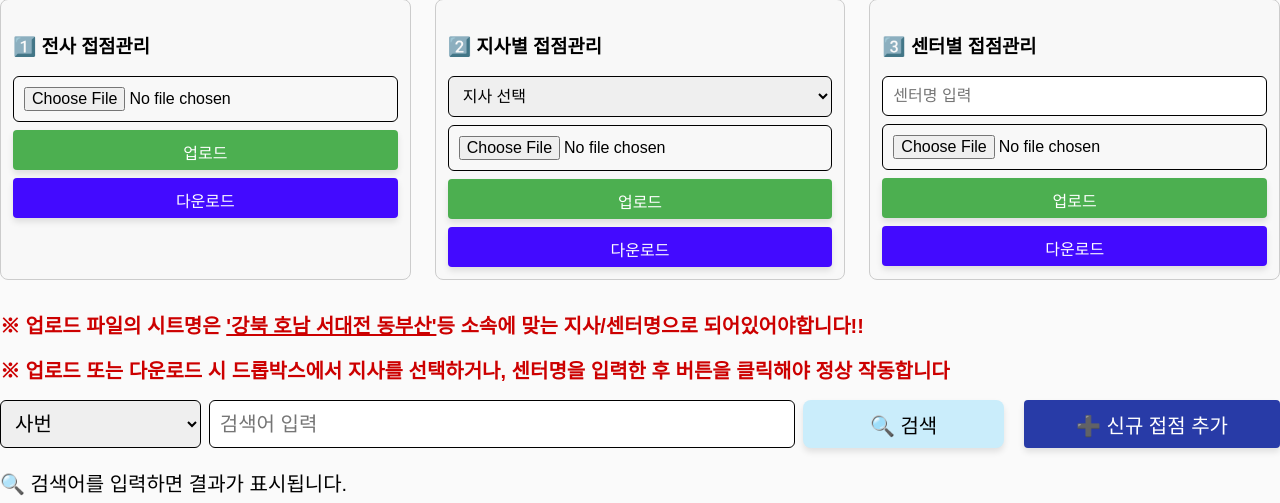
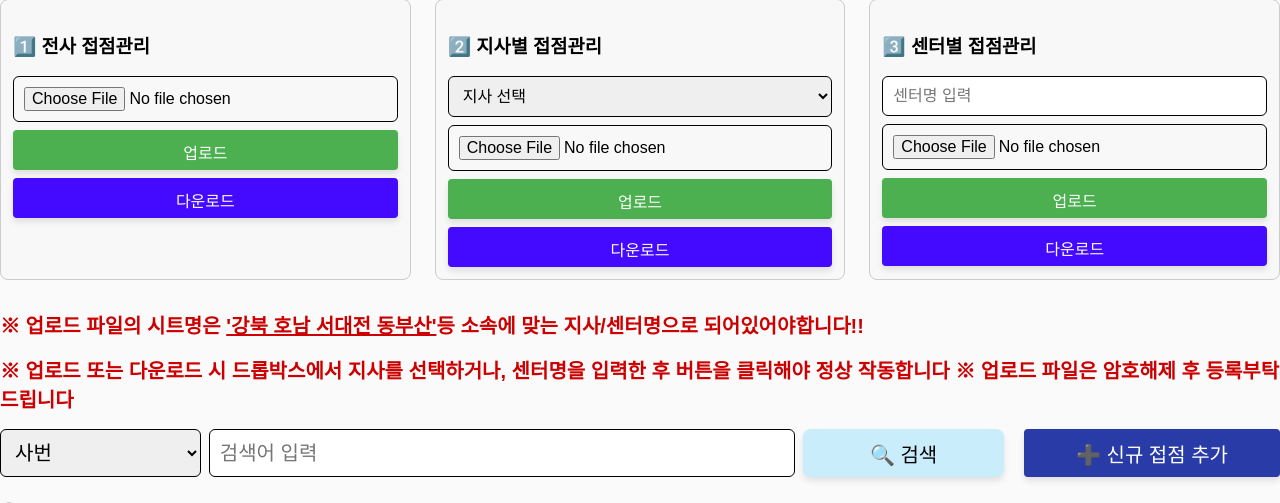
Before and after one commit to lim-taeyoung/yami, a FastAPI app: template templates/store.html in a window 1280 px wide. Shown: the part 134-637 px from the top of the page. Run offline with FastAPI, Linux system fonts and the light colour scheme; the template is opened without the code that fills it, so the values that code supplies are empty; some web fonts are replaced.

Commit message:
겨우복원함

```diff
--- a/templates/store.html
+++ b/templates/store.html
@@ -248,6 +248,7 @@
 </p>
 <p style="font-size: 20px; color: #c00; font-weight: bold; margin: 16px 0;">
   ※ 업로드 또는 다운로드 시 드롭박스에서 지사를 선택하거나, 센터명을 입력한 후 버튼을 클릭해야 정상 작동합니다
+  ※ 업로드 파일은 암호해제 후 등록부탁드립니다
 </p>
 
 <!-- 검색 + 신규 추가 버튼 한 줄에 -->
```
